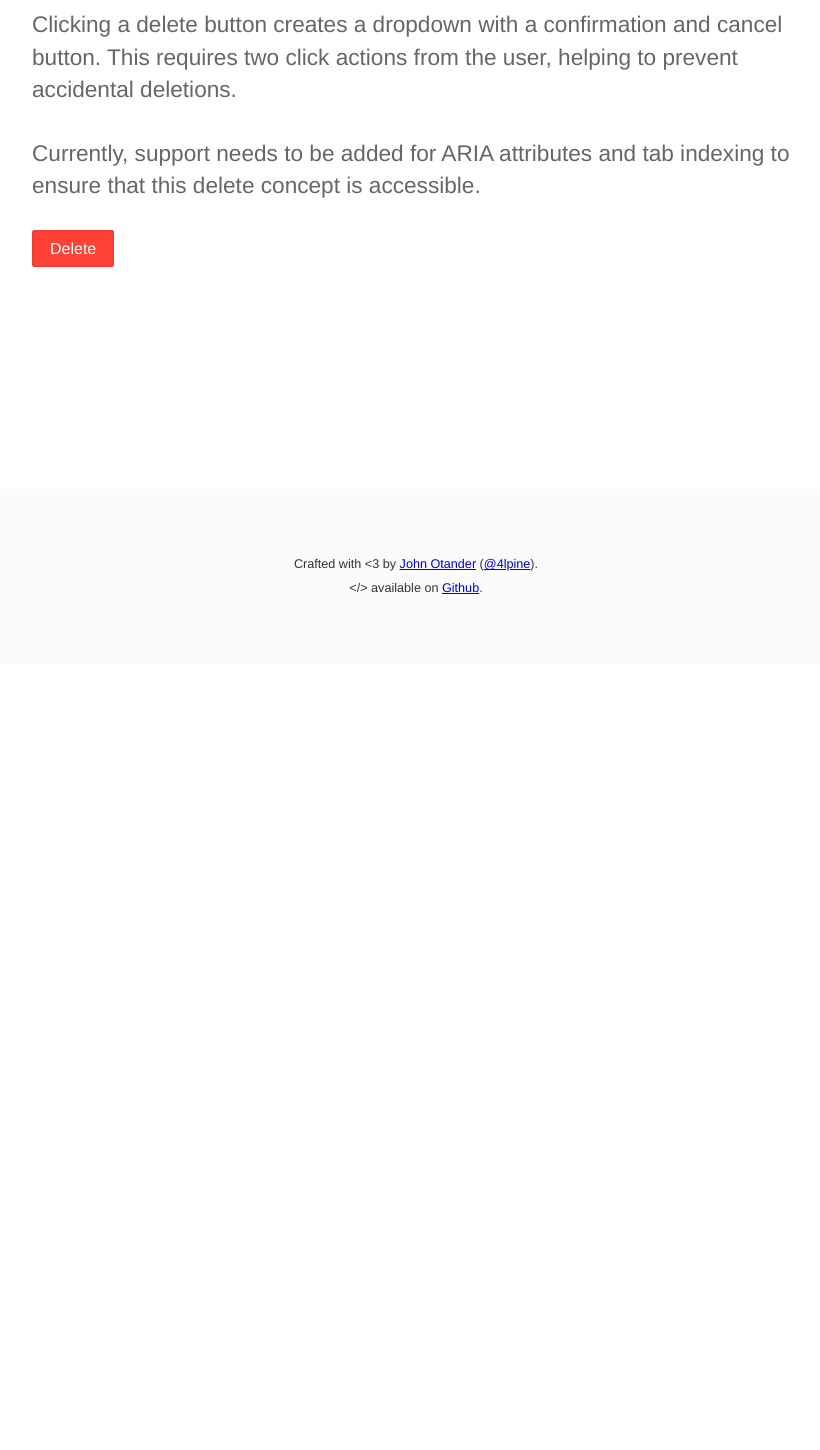
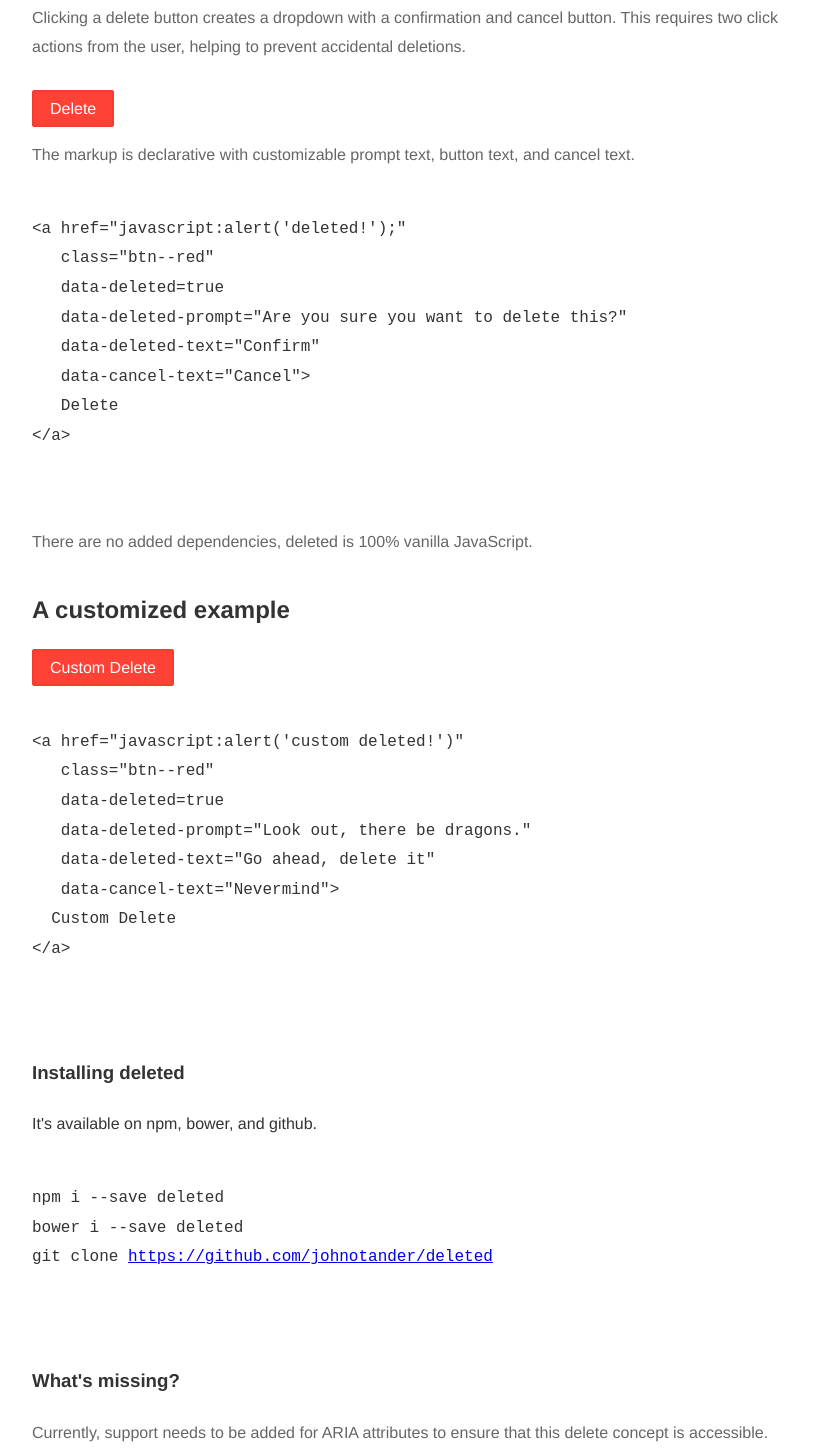
Before and after one commit to johno/deleted, a website: page index.html in a window 1280 px wide. Shown: the part 144-1594 px from the top of the page, without its empty margins (224-1044 px from the left). Before the commit the page ends 816 px from the top, so only its background shows below. Drawn offline with Linux system fonts and the light colour scheme.

Commit message:
Update docs, examples, and bump version

```diff
--- a/index.html
+++ b/index.html
@@ -14,6 +14,7 @@ This requires two click actions from the user, helping to prevent accidental del
 <link rel="stylesheet" href="css/deleted.css" type="text/css">
 
 <style type="text/css">
+.mt2,
 .btn-wrap {
   margin-top: 2rem; }
 
@@ -74,12 +75,10 @@ footer {
 <body class="page">
 <div class="measure page-content">
   <h1>A Safer Delete Experience</h1>
-  <h4 class="muted">
+  <p class="h4 muted">
     Clicking a delete button creates a dropdown with a confirmation and cancel button. This requires
-    two click actions from the user, helping to prevent accidental deletions. <br><br>
-    Currently, support needs to be added for ARIA attributes and tab indexing to ensure that this
-    delete concept is accessible.
-  </h4>
+    two click actions from the user, helping to prevent accidental deletions.
+  </p>
   <div class="btn-wrap">
     <a href="javascript:alert('deleted!');"
        class="btn--red"
@@ -90,6 +89,66 @@ footer {
       Delete
     </a>
   </div>
+
+  <p class="h4 muted">
+    The markup is declarative with customizable prompt text, button text, and cancel text.
+  </p>
+  <pre>
+    <code>
+&lt;a href="javascript:alert('deleted!');"
+   class="btn--red"
+   data-deleted=true
+   data-deleted-prompt="Are you sure you want to delete this?"
+   data-deleted-text="Confirm"
+   data-cancel-text="Cancel"&gt;
+   Delete
+&lt;/a&gt;
+    </code>
+  </pre>
+
+  <p class="h4 muted">
+    There are no added dependencies, deleted is 100% vanilla JavaScript.
+  </p>
+
+  <h2 class="mt2">A customized example</h2>
+  <a href="javascript:alert('custom deleted!')"
+     class="btn--red"
+     data-deleted=true
+     data-deleted-prompt="Look out, there be dragons."
+     data-deleted-text="Go ahead, delete it"
+     data-cancel-text="Nevermind">
+    Custom Delete
+  </a>
+
+  <pre>
+    <code>
+&lt;a href="javascript:alert('custom deleted!')"
+   class="btn--red"
+   data-deleted=true
+   data-deleted-prompt="Look out, there be dragons."
+   data-deleted-text="Go ahead, delete it"
+   data-cancel-text="Nevermind"&gt;
+  Custom Delete
+&lt;/a&gt;
+    </code>
+  </pre>
+
+  <h3 class="mt2">Installing deleted</h3>
+  <p>
+    It's available on npm, bower, and github.
+  </p>
+  <pre>
+    <code>
+npm i --save deleted
+bower i --save deleted
+git clone <a href="https://github.com/johnotander/deleted">https://github.com/johnotander/deleted</a>
+    </code>
+  </pre>
+
+  <h3 class="mt2">What's missing?</h3>
+  <p class="h4 muted">
+    Currently, support needs to be added for ARIA attributes to ensure that this delete concept is accessible.
+  </p>
 </div>
 <footer>
   Crafted with &lt;3 by <a href="http://johnotander.com" title="John Otander's website">John Otander</a>
--- a/js/deleted.js
+++ b/js/deleted.js
@@ -1,7 +1,7 @@
 /**
 * deleted - A slightly different user experience for hard deletes.
 * @author John Otander <johnotander@gmail.com> (http://johnotander.com/)
-* @version v1.0.0
+* @version v1.0.1
 * @link https://github.com/johnotander/deleted
 * @license MIT
 */
--- a/package.json
+++ b/package.json
@@ -1,6 +1,6 @@
 {
   "name": "deleted",
-  "version": "1.0.0",
+  "version": "1.0.1",
   "description": "A slightly different user experience for hard deletes.",
   "homepage": "http://johnotander.com/deleted",
   "main": "gulpfile.js",
```
Also changed, not shown: css/deleted.css (+6 -6 lines), README.md, css/deleted.min.css, js/deleted.min.js.
